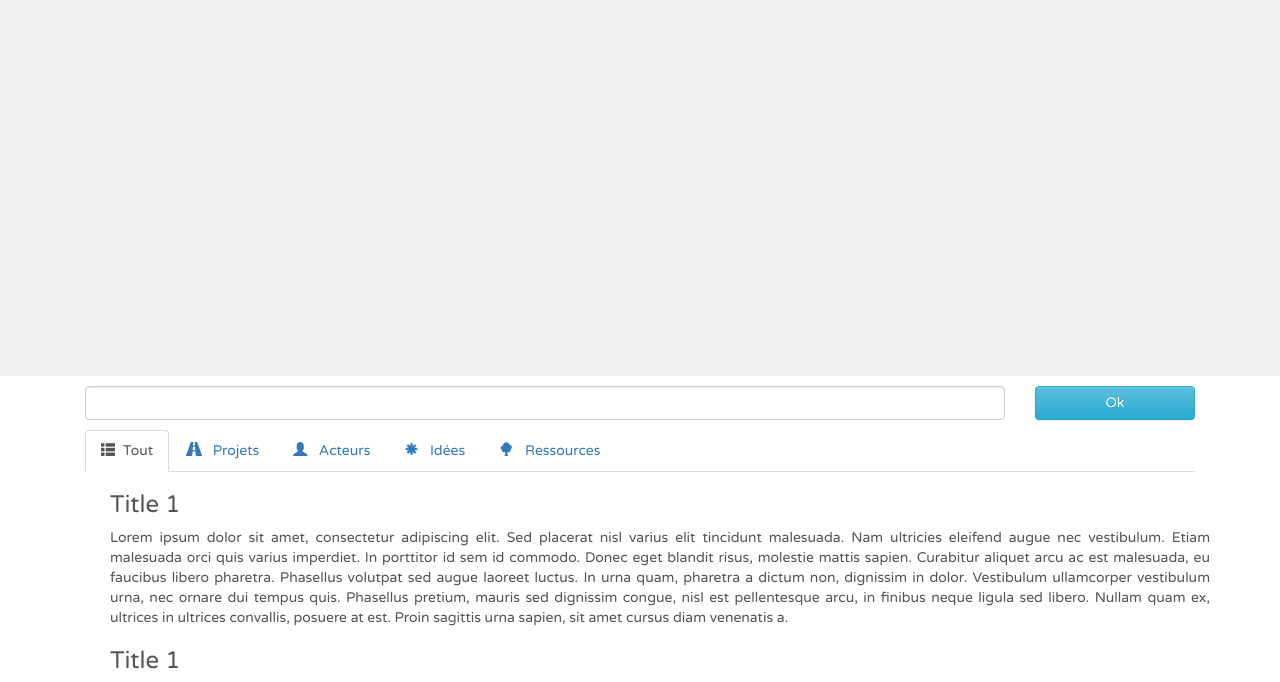
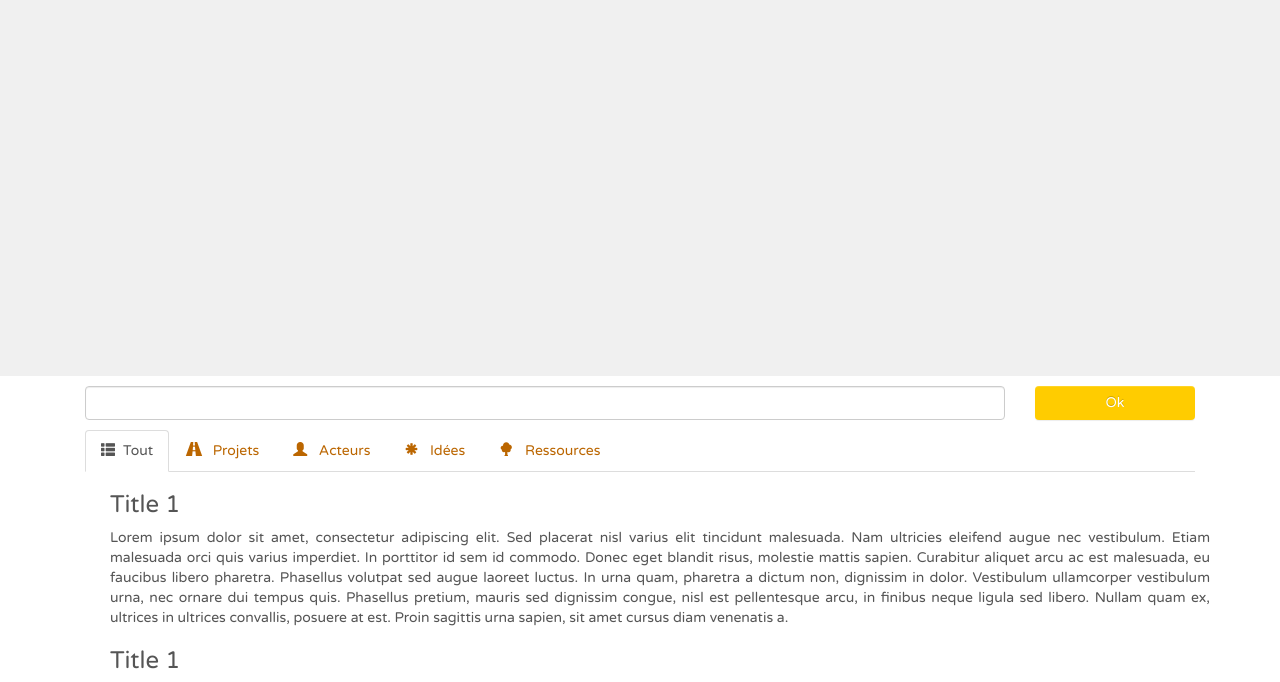
Before and after one commit to assemblee-virtuelle/grands-voisins, a website: page index.html in a window 1280 px wide. Shown: the part 88-770 px from the top of the page. Drawn offline with nearby package versions, Linux system fonts and the light colour scheme.

Commit message:
Minor styles

```diff
--- a/scss/style.scss
+++ b/scss/style.scss
@@ -2,6 +2,10 @@ body {
   margin: 0;
   font-family: 'Varela Round', cursive;
   color: #555;
+}
+
+a {
+  color: #BB6600;
 }
 
 $shadow_min: 0px 1px 2px rgba(0, 0, 0, 0.3);
@@ -20,6 +24,7 @@ header {
       margin: 10px;
     }
     span {
+      color: #CCC;
       display: none;
     }
   }
@@ -45,6 +50,10 @@ header {
       }
     }
   }
+  input[type=submit] {
+    background: #FFCC00;
+    border: 0;
+  }
 }
 
 .search-results {
```
Also changed, not shown: css/style.css, img/map.jpg (added).
